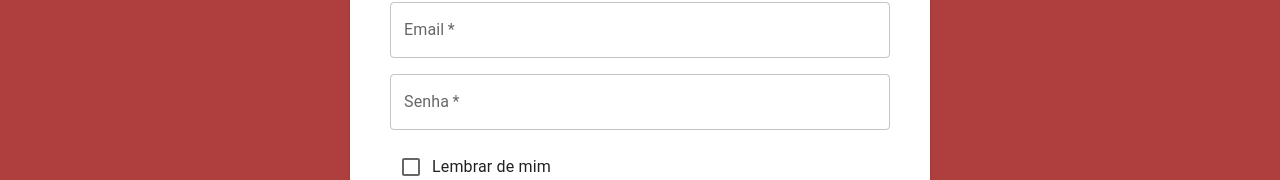
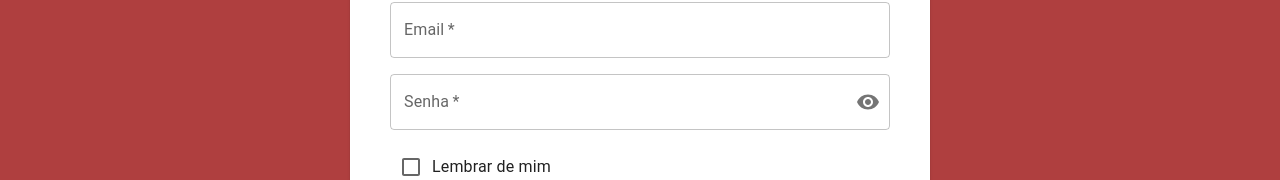
Before and after one commit to juliooujc/POMODUS, a React (Vite) app in the folder frontend/pomodus/: page /login in a window 1280 px wide. Shown: the part 343-523 px from the top of the page. Built offline with nearby package versions, Linux system fonts and the light colour scheme.

Commit message:
ajuste no login

```diff
--- a/frontend/pomodus/src/components/ConfigPopup.jsx
+++ b/frontend/pomodus/src/components/ConfigPopup.jsx
@@ -15,7 +15,7 @@ const style = {
   top: "50%",
   left: "50%",
   transform: "translate(-50%, -50%)",
-  width: 400,
+  width: {xs:300, md:400},
   bgcolor: "white.basic",
   color: "text.secondary",
   borderRadius: "12px",
--- a/frontend/pomodus/src/components/Header.jsx
+++ b/frontend/pomodus/src/components/Header.jsx
@@ -11,9 +11,14 @@ const Header = () => {
   const navigate = useNavigate();
   const [openConfig, setOpenConfig] = useState(false);
 
-  const handleHome = () => {
+  const handleLogin = () => {
+    navigate("/login");
+  };
+
+    const handleHome = () => {
     navigate("/pages/home");
   };
+
 
   const handleConfig = () => {
     setOpenConfig(true);
@@ -59,6 +64,7 @@ const Header = () => {
             sx={{
               fontSize: { xs: '1rem', md: '1.2rem' },
               fontFamily: 'cursive',
+              display: { xs: 'none', sm: 'inline' }
             }}
           >
             Pomodus
@@ -113,7 +119,7 @@ const Header = () => {
           <Button
             variant="contained"
             sx={{ mr: 3, backgroundColor: '#efb8b823', gap: 1 }}
-            onClick={handleHome}
+            onClick={handleLogin}
           >
             Sair
           </Button>
--- a/frontend/pomodus/src/components/TaskItem.jsx
+++ b/frontend/pomodus/src/components/TaskItem.jsx
@@ -5,7 +5,11 @@ import {
     TextField,
     Chip,
     IconButton,
-    Paper
+    Paper,
+    FormControl,
+    Select,
+    MenuItem,
+    InputLabel
 } from "@mui/material";
 
 import EditIcon from '@mui/icons-material/Edit';
@@ -59,19 +63,21 @@ const TaskItem = ({ task, onToggle, onEditToggle, isEditing }) => {
                             sx={{ width: 100 }}
                         />
                         {/* Categoria */}
-                        <TextField
-                            select
+                        <FormControl >
+                            <InputLabel>Categoria</InputLabel>
+                            <Select
+                                defaultValue={task.tag}
+                                label="Selecionar Categoria"
                                 size="small"
-                            label="Categoria"
                                 sx={{ minWidth: 150 }}
-                            defaultValue={task.tag}
                             >
                                 {Object.keys(tagColors).map((tag) => (
-                                <option key={tag} value={tag}>
+                                    <MenuItem key={tag} value={tag}>
                                         {tag}
-                                </option>
+                                    </MenuItem>
                                 ))}
-                        </TextField>
+                            </Select>
+                        </FormControl>
                     </Box>
 
                     {/* Ações */}
--- a/frontend/pomodus/src/components/Timer.jsx
+++ b/frontend/pomodus/src/components/Timer.jsx
@@ -7,7 +7,7 @@ import SkipNextIcon from '@mui/icons-material/SkipNext';
 const Timer = () => {
     const bgColors = {
         pomodoro: "#BA4949",
-        pausaCurta: "#79da6aff",
+        pausaCurta: "#73c765ff",
         pausaLonga : "#58A6F0"
     };
 
@@ -34,13 +34,12 @@ const Timer = () => {
             minWidth:{ md:'70vh', xs: '30vh'},
             bgcolor: bgColors[modo],
             borderRadius:4,
-            marginTop:{ xs:1, md:6 },
             display:'flex',
             flexDirection:'column',
             alignItems: 'center',
             gap:3,
-            padding:4,
-            height:{md:'50vh', xs:'45vh'}
+            padding:{ md:5, xs:3},
+            height:{md:'40vh', xs:'45vh'}
         }}>
             {/* Botões de modo */}
             <Box sx={{
@@ -49,7 +48,7 @@ const Timer = () => {
                 alignItems:'center',
                 gap: 2
             }}>
-                <Button variant="text" selsize="small" onClick={HandlePomodoro} sx={{
+                <Button variant="text" size="small" onClick={HandlePomodoro} sx={{
                     textTransform:'capitalize',
                     color:(modo==='pomodoro')? bgColors[modo]:'white.basic',
                     bgcolor: (modo==='pomodoro')? 'white.basic': bgColors[modo],
--- a/frontend/pomodus/src/pages/Login.jsx
+++ b/frontend/pomodus/src/pages/Login.jsx
@@ -1,12 +1,15 @@
 // login.jsx
 import { useState } from 'react'
-import { Box, Paper, Stack, Typography, Grid, TextField, Button, FormControlLabel, Checkbox } from '@mui/material'
+import { Box, Paper, Stack, Typography, Grid, TextField, Button, FormControlLabel, Checkbox, InputAdornment, IconButton } from '@mui/material'
 import Header from '../components/Header'
+
+import { Visibility, VisibilityOff } from "@mui/icons-material";
 
 const Login = () => {
   // Email e senha
   const [email, setEmail] = useState('');
   const [password, setPassword] = useState('');
+  const [mostrarSenha, setMostrarSenha] = useState(false);
 
   return (
     <Box>
@@ -60,7 +63,32 @@ const Login = () => {
             <Grid size={12}>
               <Stack spacing={2} component="form" onSubmit={() => { alert("oi") }}>
                 <TextField required id='email' label='Email' type="email" variant="outlined" fullWidth value={email} onChange={(e) => setEmail(e.target.value)} />
-                <TextField required id='senha' label="Senha" type="password" variant="outlined" fullWidth value={password} onChange={(e) => setPassword(e.target.value)} />
+                <TextField
+                  variant="outlined"
+                  id='senha'
+                  fullWidth
+                  label="Senha"
+                  type={mostrarSenha ? "text" : "password"}
+                  value={password}
+                  onChange={(e) => setPassword(e.target.value)}
+                  required
+                  margin="normal"
+                  InputProps={{
+                  endAdornment: (
+                  <InputAdornment position="end">
+                    <IconButton
+                      onClick={() => setMostrarSenha((prev) => !prev)}
+                      edge="end"
+                      aria-label={
+                        mostrarSenha ? "Ocultar senha" : "Mostrar senha"
+                      }
+                    >
+                      {mostrarSenha ? <VisibilityOff /> : <Visibility />}
+                    </IconButton>
+                  </InputAdornment>
+                    )
+                  }}
+                />
                 <FormControlLabel control={<Checkbox />} label="Lembrar de mim" />
                 <Button type="submit" variant="contained" size="large" fullWidth>
                   Entrar
```
Lines whose indentation alone changed are shown as unchanged.
